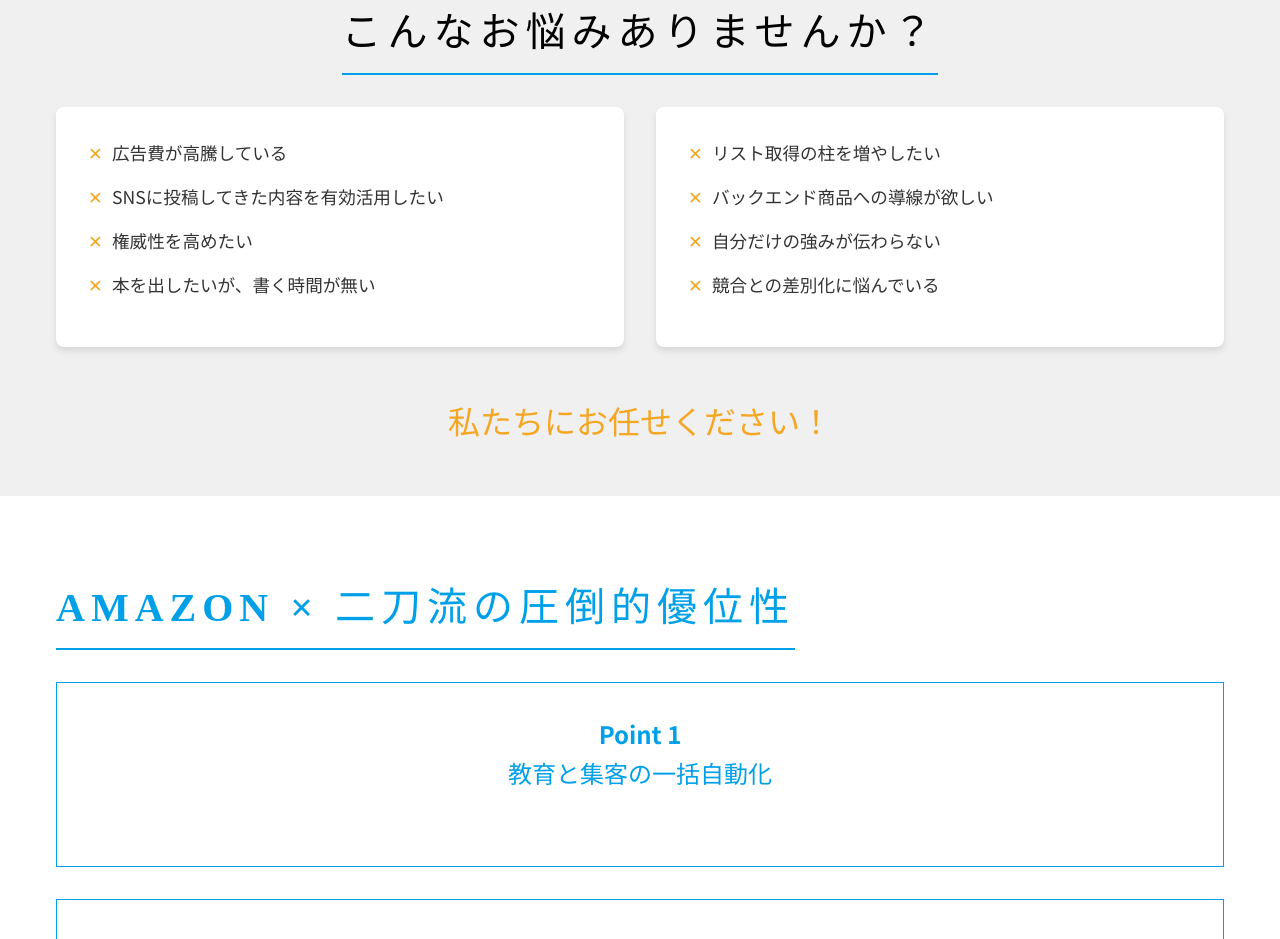
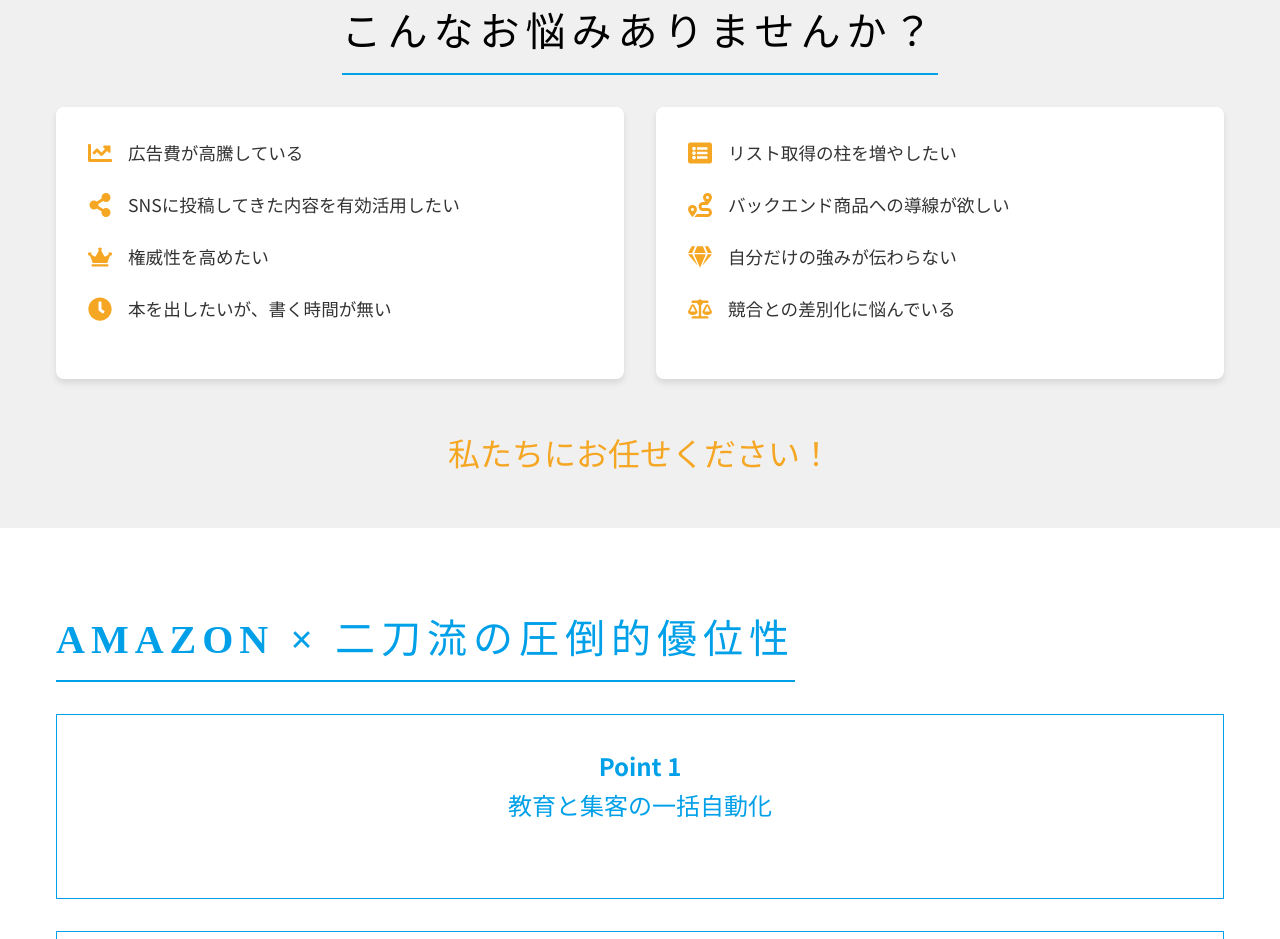
Before and after one commit to rikutoaimanga-max/Kindle-Publishing-Homepage, a React (Vite) app: page / in a window 1280 px wide. Shown: the part 1460-2399 px from the top of the page. Built offline with nearby package versions, Linux system fonts and the light colour scheme.

Commit message:
Feat: Add icons to Problem section using react-icons

```diff
--- a/package.json
+++ b/package.json
@@ -13,7 +13,8 @@
     "lenis": "^1.3.17",
     "react": "^18.3.1",
     "react-animated-cursor": "^2.11.2",
-    "react-dom": "^18.3.1"
+    "react-dom": "^18.3.1",
+    "react-icons": "^5.5.0"
   },
   "devDependencies": {
     "@eslint/js": "^9.39.1",
--- a/src/components/Problem.jsx
+++ b/src/components/Problem.jsx
@@ -1,7 +1,22 @@
 import React from 'react';
+import { FaChartLine, FaShareAlt, FaCrown, FaClock, FaListAlt, FaRoute, FaGem, FaBalanceScale } from 'react-icons/fa';
 import '../styles/global.css';
 
 const Problem = () => {
+    const leftProblems = [
+        { text: '広告費が高騰している', icon: <FaChartLine /> },
+        { text: 'SNSに投稿してきた内容を有効活用したい', icon: <FaShareAlt /> },
+        { text: '権威性を高めたい', icon: <FaCrown /> },
+        { text: '本を出したいが、書く時間が無い', icon: <FaClock /> },
+    ];
+
+    const rightProblems = [
+        { text: 'リスト取得の柱を増やしたい', icon: <FaListAlt /> },
+        { text: 'バックエンド商品への導線が欲しい', icon: <FaRoute /> },
+        { text: '自分だけの強みが伝わらない', icon: <FaGem /> },
+        { text: '競合との差別化に悩んでいる', icon: <FaBalanceScale /> },
+    ];
+
     return (
         <section style={{ backgroundColor: '#f0f0f0', padding: '50px 0 50px', color: 'var(--color-text-dark)' }}>
             <div className="container">
@@ -11,20 +26,24 @@ const Problem = () => {
                 <div className="grid grid-2">
                     <div style={{ padding: '2rem', backgroundColor: '#fff', borderRadius: '8px', boxShadow: '0 4px 6px rgba(0,0,0,0.1)' }}>
                         <ul style={{ listStyle: 'none', padding: 0 }}>
-                            {['広告費が高騰している', 'SNSに投稿してきた内容を有効活用したい', '権威性を高めたい', '本を出したいが、書く時間が無い'].map((item, index) => (
-                                <li key={index} style={{ marginBottom: '1rem', paddingLeft: '1.5rem', position: 'relative', fontSize: '1.1rem' }}>
-                                    <span style={{ position: 'absolute', left: 0, color: 'var(--color-accent)', fontWeight: 'bold' }}>✕</span>
-                                    {item}
+                            {leftProblems.map((item, index) => (
+                                <li key={index} style={{ marginBottom: '1.5rem', paddingLeft: '2.5rem', position: 'relative', fontSize: '1.1rem', display: 'flex', alignItems: 'center' }}>
+                                    <span style={{ position: 'absolute', left: 0, top: '50%', transform: 'translateY(-50%)', color: 'var(--color-accent)', fontSize: '1.5rem', display: 'flex' }}>
+                                        {item.icon}
+                                    </span>
+                                    {item.text}
                                 </li>
                             ))}
                         </ul>
                     </div>
                     <div style={{ padding: '2rem', backgroundColor: '#fff', borderRadius: '8px', boxShadow: '0 4px 6px rgba(0,0,0,0.1)' }}>
                         <ul style={{ listStyle: 'none', padding: 0 }}>
-                            {['リスト取得の柱を増やしたい', 'バックエンド商品への導線が欲しい', '自分だけの強みが伝わらない', '競合との差別化に悩んでいる'].map((item, index) => (
-                                <li key={index} style={{ marginBottom: '1rem', paddingLeft: '1.5rem', position: 'relative', fontSize: '1.1rem' }}>
-                                    <span style={{ position: 'absolute', left: 0, color: 'var(--color-accent)', fontWeight: 'bold' }}>✕</span>
-                                    {item}
+                            {rightProblems.map((item, index) => (
+                                <li key={index} style={{ marginBottom: '1.5rem', paddingLeft: '2.5rem', position: 'relative', fontSize: '1.1rem', display: 'flex', alignItems: 'center' }}>
+                                    <span style={{ position: 'absolute', left: 0, top: '50%', transform: 'translateY(-50%)', color: 'var(--color-accent)', fontSize: '1.5rem', display: 'flex' }}>
+                                        {item.icon}
+                                    </span>
+                                    {item.text}
                                 </li>
                             ))}
                         </ul>
```
